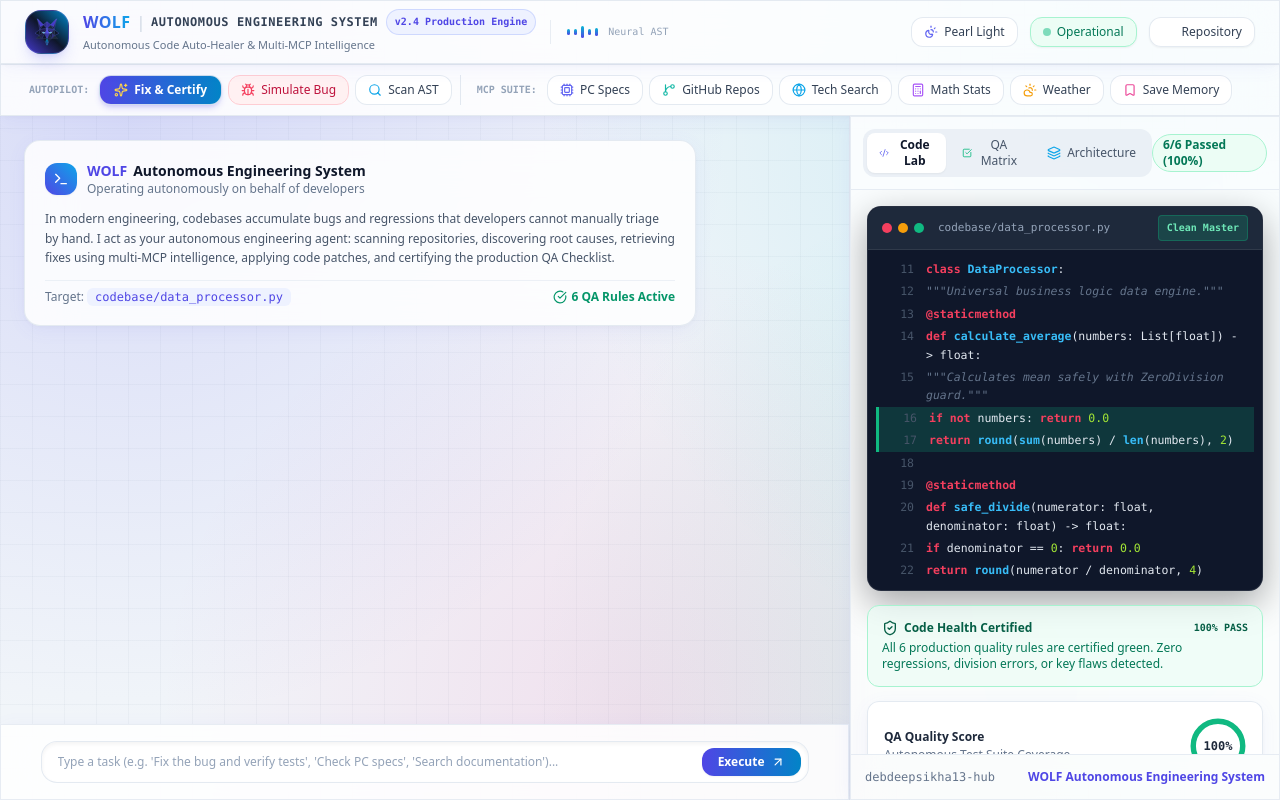
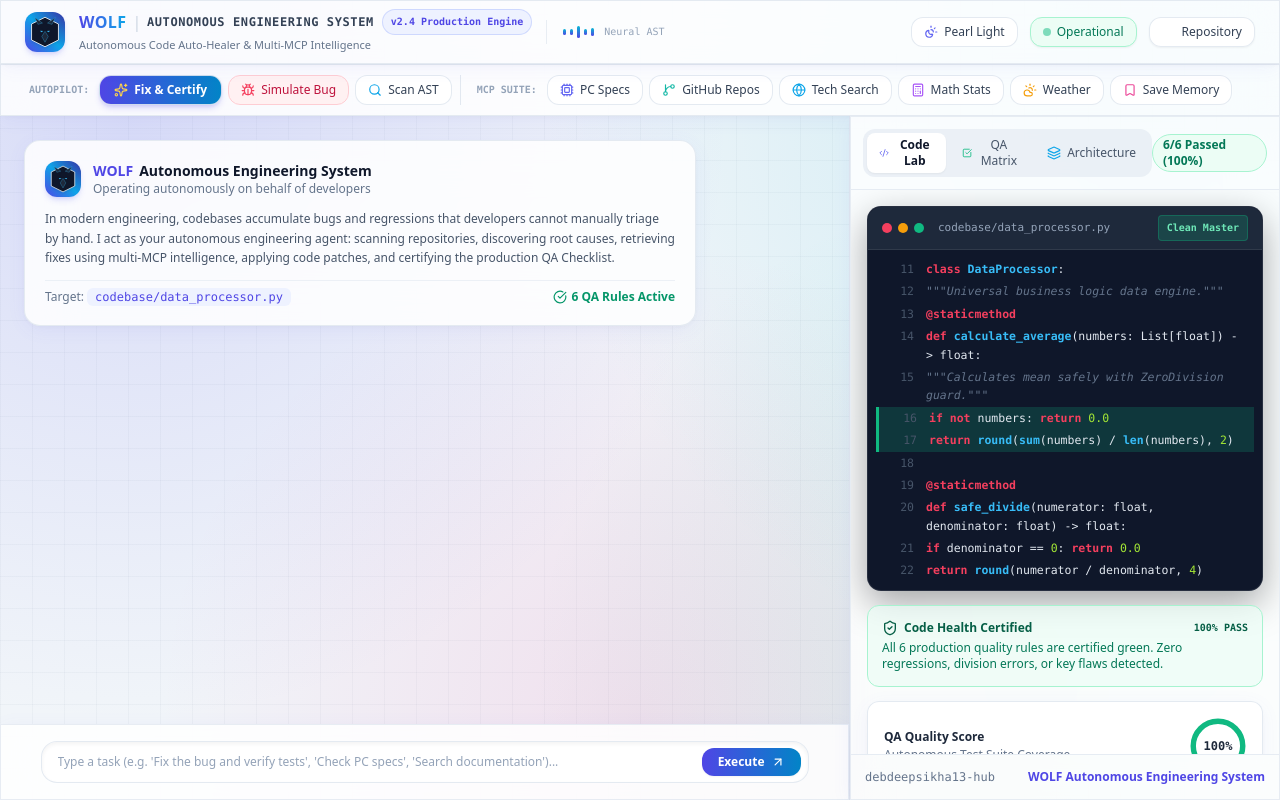
Before and after one commit to debdeepsikha13-hub/personal-ai-assistant, a plain HTML site: page frontend/index.html in a window 1280 px wide. Drawn offline with nearby package versions, Linux system fonts and the light colour scheme; no server answers; some icons are missing.

Commit message:
feat(ui): unify wolf emblem across header, welcome hero card, and response stream

```diff
--- a/frontend/index.html
+++ b/frontend/index.html
@@ -153,49 +153,16 @@
 
     <!-- Wolf Brand & Neural Pulse -->
     <div class="flex items-center space-x-3.5">
-      <!-- Authentic Majestic Wolf Emblem Icon -->
-      <div class="w-11 h-11 rounded-2xl bg-gradient-to-tr from-indigo-700 via-slate-900 to-sky-600 p-1.5 flex items-center justify-center shadow-lg shadow-indigo-500/20 text-white relative border border-indigo-400/30">
+      <!-- Modern Prismatic Wolf Icon -->
+      <div class="w-10 h-10 rounded-xl bg-gradient-to-tr from-indigo-600 via-sky-500 to-indigo-800 p-1 flex items-center justify-center shadow-md shadow-indigo-500/20 text-white relative">
         <svg viewBox="0 0 100 100" class="w-full h-full drop-shadow">
-          <!-- Ears Outer & Inner -->
-          <polygon points="18,6 38,26 26,42" fill="#1e1b4b" stroke="#6366f1" stroke-width="1" stroke-linejoin="round"/>
-          <polygon points="82,6 62,26 74,42" fill="#1e1b4b" stroke="#6366f1" stroke-width="1" stroke-linejoin="round"/>
-          <polygon points="18,6 28,32 38,26" fill="#4338ca" stroke="#818cf8" stroke-width="0.8" stroke-linejoin="round"/>
-          <polygon points="82,6 72,32 62,26" fill="#4338ca" stroke="#818cf8" stroke-width="0.8" stroke-linejoin="round"/>
-          <!-- Crown & Temples -->
-          <polygon points="38,26 50,16 62,26" fill="#1e1b4b" stroke="#6366f1" stroke-width="1" stroke-linejoin="round"/>
-          <polygon points="38,26 50,38 26,42" fill="#0f172a" stroke="#6366f1" stroke-width="0.8" stroke-linejoin="round"/>
-          <polygon points="62,26 50,38 74,42" fill="#1e293b" stroke="#6366f1" stroke-width="0.8" stroke-linejoin="round"/>
-          <polygon points="38,26 50,16 50,38" fill="#312e81" stroke="#6366f1" stroke-width="0.8" stroke-linejoin="round"/>
-          <polygon points="62,26 50,16 50,38" fill="#3730a3" stroke="#6366f1" stroke-width="0.8" stroke-linejoin="round"/>
-          <!-- Outer Fur Flairs -->
-          <polygon points="26,42 10,54 24,62" fill="#0f172a" stroke="#6366f1" stroke-width="1" stroke-linejoin="round"/>
-          <polygon points="74,42 90,54 76,62" fill="#0f172a" stroke="#6366f1" stroke-width="1" stroke-linejoin="round"/>
-          <polygon points="24,62 14,72 32,72" fill="#1e293b" stroke="#475569" stroke-width="0.8" stroke-linejoin="round"/>
-          <polygon points="76,62 86,72 68,72" fill="#1e293b" stroke="#475569" stroke-width="0.8" stroke-linejoin="round"/>
-          <!-- Inner Cheeks -->
-          <polygon points="26,42 50,38 34,54" fill="#1e1b4b" stroke="#6366f1" stroke-width="0.8" stroke-linejoin="round"/>
-          <polygon points="74,42 50,38 66,54" fill="#312e81" stroke="#6366f1" stroke-width="0.8" stroke-linejoin="round"/>
-          <polygon points="26,42 34,54 24,62" fill="#0f172a" stroke="#475569" stroke-width="0.8" stroke-linejoin="round"/>
-          <polygon points="74,42 66,54 76,62" fill="#1e293b" stroke="#475569" stroke-width="0.8" stroke-linejoin="round"/>
-          <polygon points="24,62 34,54 34,72" fill="#1e1b4b" stroke="#475569" stroke-width="0.8" stroke-linejoin="round"/>
-          <polygon points="76,62 66,54 66,72" fill="#312e81" stroke="#475569" stroke-width="0.8" stroke-linejoin="round"/>
-          <!-- Snout & Bridge -->
-          <polygon points="50,38 42,54 50,56" fill="#4338ca" stroke="#818cf8" stroke-width="0.8" stroke-linejoin="round"/>
-          <polygon points="50,38 58,54 50,56" fill="#4f46e5" stroke="#818cf8" stroke-width="0.8" stroke-linejoin="round"/>
-          <polygon points="42,54 34,72 50,72" fill="#0f172a" stroke="#6366f1" stroke-width="0.8" stroke-linejoin="round"/>
-          <polygon points="58,54 66,72 50,72" fill="#1e293b" stroke="#6366f1" stroke-width="0.8" stroke-linejoin="round"/>
-          <polygon points="50,56 42,54 50,72" fill="#312e81" stroke="#6366f1" stroke-width="0.8" stroke-linejoin="round"/>
-          <polygon points="50,56 58,54 50,72" fill="#3730a3" stroke="#6366f1" stroke-width="0.8" stroke-linejoin="round"/>
-          <!-- Nose & Jaw -->
-          <polygon points="50,72 44,77 56,77" fill="#0284c7" stroke="#38bdf8" stroke-width="0.8" stroke-linejoin="round"/>
-          <polygon points="44,77 50,86 56,77" fill="#0369a1" stroke="#38bdf8" stroke-width="0.8" stroke-linejoin="round"/>
-          <polygon points="50,72 34,72 44,82" fill="#0f172a" stroke="#334155" stroke-width="0.8" stroke-linejoin="round"/>
-          <polygon points="50,72 66,72 56,82" fill="#1e293b" stroke="#334155" stroke-width="0.8" stroke-linejoin="round"/>
-          <polygon points="44,82 50,86 50,94" fill="#1e1b4b" stroke="#38bdf8" stroke-width="0.8" stroke-linejoin="round"/>
-          <polygon points="56,82 50,86 50,94" fill="#312e81" stroke="#38bdf8" stroke-width="0.8" stroke-linejoin="round"/>
-          <!-- Piercing Electric Cyan Eyes -->
-          <polygon points="34,50 44,52 38,55" fill="#38bdf8" stroke="#ffffff" stroke-width="0.8" stroke-linejoin="round"/>
-          <polygon points="66,50 56,52 62,55" fill="#38bdf8" stroke="#ffffff" stroke-width="0.8" stroke-linejoin="round"/>
+          <polygon points="50,4 92,25 92,75 50,96 8,75 8,25" fill="#0f172a" stroke="#ffffff" stroke-width="2.5"/>
+          <polygon points="28,26 18,5 42,22" fill="#1e293b" stroke="#38bdf8"/>
+          <polygon points="72,26 82,5 58,22" fill="#1e293b" stroke="#38bdf8"/>
+          <polygon points="50,22 36,36 50,48 64,36" fill="#0f172a"/>
+          <polygon points="50,48 40,64 50,82 60,64" fill="#1e293b" stroke="#38bdf8"/>
+          <polygon points="35,46 45,47 38,51" fill="#38bdf8"/>
+          <polygon points="65,46 55,47 62,51" fill="#38bdf8"/>
         </svg>
       </div>
 
@@ -339,9 +306,17 @@
 
         <!-- Welcome Hero Card -->
         <div class="p-5 rounded-2xl glass-card space-y-3 max-w-2xl">
-          <div class="flex items-center gap-2.5">
-            <div class="w-8 h-8 rounded-xl bg-gradient-to-tr from-indigo-600 to-sky-500 flex items-center justify-center text-white shadow-sm">
-              <i data-lucide="terminal" class="w-4 h-4"></i>
+          <div class="flex items-center gap-3">
+            <div class="w-9 h-9 rounded-xl bg-gradient-to-tr from-indigo-600 via-sky-500 to-indigo-800 p-1 flex items-center justify-center shadow-md shadow-indigo-500/20 text-white relative shrink-0">
+              <svg viewBox="0 0 100 100" class="w-full h-full drop-shadow">
+                <polygon points="50,4 92,25 92,75 50,96 8,75 8,25" fill="#0f172a" stroke="#ffffff" stroke-width="2.5"/>
+                <polygon points="28,26 18,5 42,22" fill="#1e293b" stroke="#38bdf8"/>
+                <polygon points="72,26 82,5 58,22" fill="#1e293b" stroke="#38bdf8"/>
+                <polygon points="50,22 36,36 50,48 64,36" fill="#0f172a"/>
+                <polygon points="50,48 40,64 50,82 60,64" fill="#1e293b" stroke="#38bdf8"/>
+                <polygon points="35,46 45,47 38,51" fill="#38bdf8"/>
+                <polygon points="65,46 55,47 62,51" fill="#38bdf8"/>
+              </svg>
             </div>
             <div>
               <h2 class="text-sm font-bold text-slate-900 dark:text-white flex items-center gap-1.5">
@@ -896,25 +871,15 @@
       const parsedMarkdown = marked.parse(text || "");
 
       msgDiv.innerHTML = `
-        <div class="w-8 h-8 rounded-xl bg-gradient-to-tr from-indigo-700 via-slate-900 to-sky-600 text-white p-1 shrink-0 flex items-center justify-center shadow-md border border-indigo-400/30">
+        <div class="w-8 h-8 rounded-xl bg-gradient-to-tr from-indigo-600 via-sky-500 to-indigo-800 text-white p-1 shrink-0 flex items-center justify-center shadow-md shadow-indigo-500/20">
           <svg viewBox="0 0 100 100" class="w-full h-full">
-            <polygon points="18,6 38,26 26,42" fill="#1e1b4b" stroke="#6366f1" stroke-width="1" stroke-linejoin="round"/>
-            <polygon points="82,6 62,26 74,42" fill="#1e1b4b" stroke="#6366f1" stroke-width="1" stroke-linejoin="round"/>
-            <polygon points="18,6 28,32 38,26" fill="#4338ca" stroke="#818cf8" stroke-width="0.8" stroke-linejoin="round"/>
-            <polygon points="82,6 72,32 62,26" fill="#4338ca" stroke="#818cf8" stroke-width="0.8" stroke-linejoin="round"/>
-            <polygon points="38,26 50,16 62,26" fill="#1e1b4b" stroke="#6366f1" stroke-width="1" stroke-linejoin="round"/>
-            <polygon points="38,26 50,38 26,42" fill="#0f172a" stroke="#6366f1" stroke-width="0.8" stroke-linejoin="round"/>
-            <polygon points="62,26 50,38 74,42" fill="#1e293b" stroke="#6366f1" stroke-width="0.8" stroke-linejoin="round"/>
-            <polygon points="26,42 10,54 24,62" fill="#0f172a" stroke="#6366f1" stroke-width="1" stroke-linejoin="round"/>
-            <polygon points="74,42 90,54 76,62" fill="#0f172a" stroke="#6366f1" stroke-width="1" stroke-linejoin="round"/>
-            <polygon points="50,38 42,54 50,56" fill="#4338ca" stroke="#818cf8" stroke-width="0.8" stroke-linejoin="round"/>
-            <polygon points="50,38 58,54 50,56" fill="#4f46e5" stroke="#818cf8" stroke-width="0.8" stroke-linejoin="round"/>
-            <polygon points="50,72 44,77 56,77" fill="#0284c7" stroke="#38bdf8" stroke-width="0.8" stroke-linejoin="round"/>
-            <polygon points="44,77 50,86 56,77" fill="#0369a1" stroke="#38bdf8" stroke-width="0.8" stroke-linejoin="round"/>
-            <polygon points="44,82 50,86 50,94" fill="#1e1b4b" stroke="#38bdf8" stroke-width="0.8" stroke-linejoin="round"/>
-            <polygon points="56,82 50,86 50,94" fill="#312e81" stroke="#38bdf8" stroke-width="0.8" stroke-linejoin="round"/>
-            <polygon points="34,50 44,52 38,55" fill="#38bdf8" stroke="#ffffff" stroke-width="0.8" stroke-linejoin="round"/>
-            <polygon points="66,50 56,52 62,55" fill="#38bdf8" stroke="#ffffff" stroke-width="0.8" stroke-linejoin="round"/>
+            <polygon points="50,4 92,25 92,75 50,96 8,75 8,25" fill="#0f172a" stroke="#ffffff" stroke-width="2.5"/>
+            <polygon points="28,26 18,5 42,22" fill="#1e293b" stroke="#38bdf8"/>
+            <polygon points="72,26 82,5 58,22" fill="#1e293b" stroke="#38bdf8"/>
+            <polygon points="50,22 36,36 50,48 64,36" fill="#0f172a"/>
+            <polygon points="50,48 40,64 50,82 60,64" fill="#1e293b" stroke="#38bdf8"/>
+            <polygon points="35,46 45,47 38,51" fill="#38bdf8"/>
+            <polygon points="65,46 55,47 62,51" fill="#38bdf8"/>
           </svg>
         </div>
         <div class="space-y-1 w-full">
```
